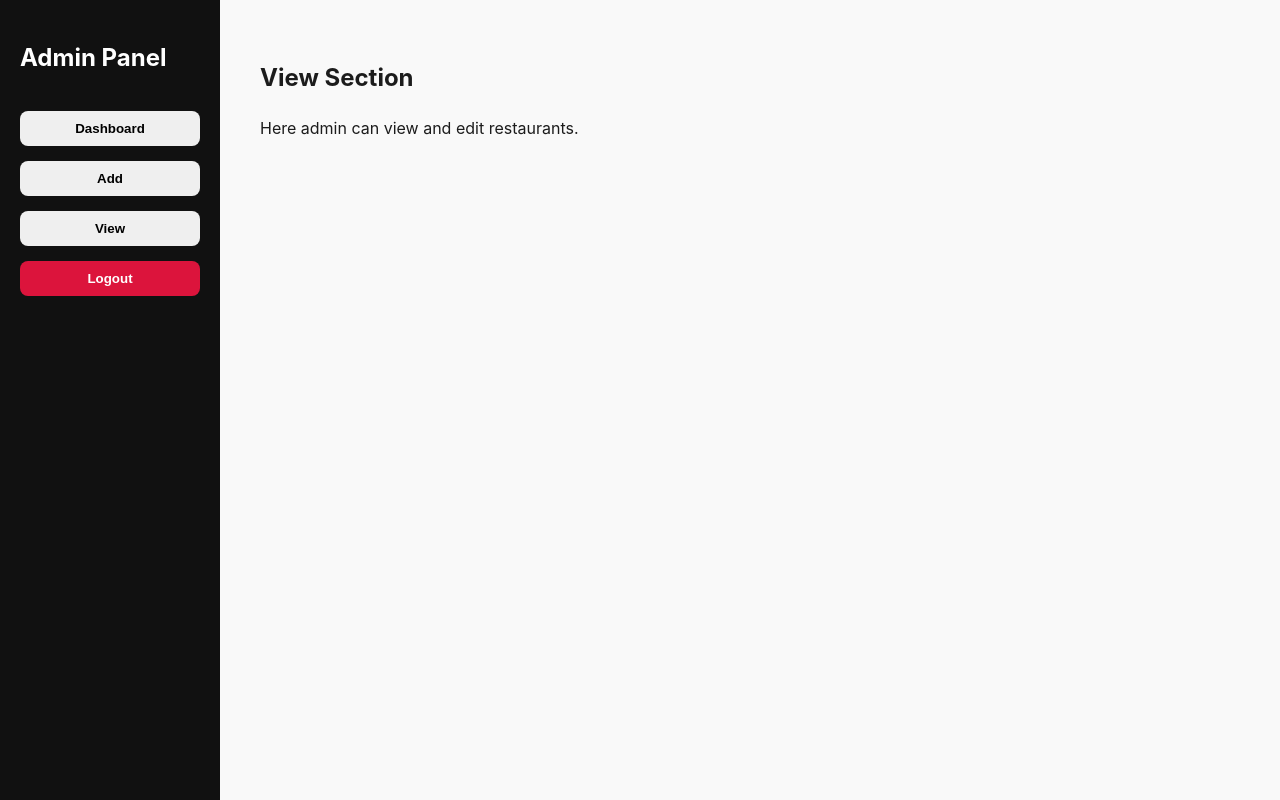
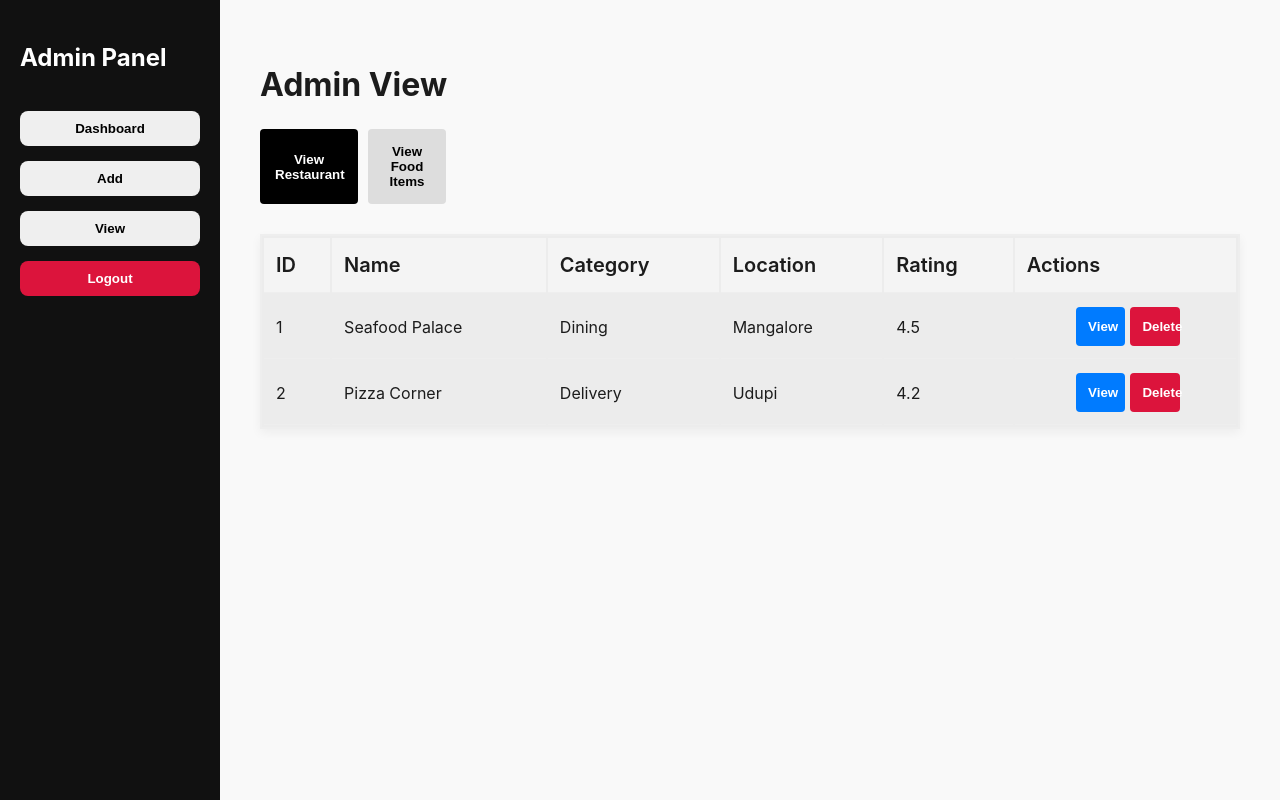
Before and after one commit to KarthikUllal/zomato-clone-mern, a React (Vite) app in the folder zomato-clone/: page /admin/view in a window 1280 px wide. Built offline with nearby package versions, Linux system fonts and the light colour scheme.

Commit message:
created dummy restauant and food data and modified admin view part to render dummy data

```diff
--- /dev/null
+++ b/zomato-clone/src/admin/data/dummyData.js
@@ -0,0 +1,40 @@
+export const dummyRestaurants = [
+  {
+    _id: "1",
+    name: "Seafood Palace",
+    category: "Dining",
+    location: "Mangalore",
+    rating: 4.5,
+  },
+  {
+    _id: "2",
+    name: "Pizza Corner",
+    category: "Delivery",
+    location: "Udupi",
+    rating: 4.2,
+  },
+];
+
+export const dummyFoods = [
+  {
+    _id: "101",
+    name: "Chicken Biryani",
+    price: 250,
+    type: "Non-Veg",
+    restaurantId: "1",
+  },
+  {
+    _id: "102",
+    name: "Paneer Biryani",
+    price: 220,
+    type: "Veg",
+    restaurantId: "1",
+  },
+  {
+    _id: "103",
+    name: "Veg Pizza",
+    price: 300,
+    type: "Veg",
+    restaurantId: "2",
+  },
+];
--- a/zomato-clone/src/admin/pages/AdminView.jsx
+++ b/zomato-clone/src/admin/pages/AdminView.jsx
@@ -1,8 +1,102 @@
+import { useState } from "react";
+import "../styles/AdminView.css";
+import { dummyRestaurants, dummyFoods } from "../data/dummyData";
+
 export default function AdminView() {
+  const [activeTab, setActiveTab] = useState("restaurant");
+
   return (
-    <div>
-      <h2>View Section</h2>
-      <p>Here admin can view and edit restaurants.</p>
+    <div className="admin-view-wrapper">
+      <h1 className="admin-view-title">Admin View</h1>
+
+      <div className="view-tabs">
+        <button
+          className={activeTab === "restaurant" ? "active" : ""}
+          onClick={() => setActiveTab("restaurant")}
+        >
+          View Restaurant
+        </button>
+
+        <button
+          className={activeTab === "food" ? "active" : ""}
+          onClick={() => setActiveTab("food")}
+        >
+          View Food Items
+        </button>
+      </div>
+
+      {/* restaurent table */}
+      {activeTab === "restaurant" && (
+        <table className="admin-table">
+          <thead>
+            <tr>
+              <th>ID</th>
+              <th>Name</th>
+              <th>Category</th>
+              <th>Location</th>
+              <th>Rating</th>
+              <th>Actions</th>
+            </tr>
+          </thead>
+
+          <tbody>
+            {dummyRestaurants.map((restaurant) => (
+              <tr key={restaurant._id}>
+                <td>{restaurant._id}</td>
+                <td>{restaurant.name}</td>
+                <td>{restaurant.category}</td>
+                <td>{restaurant.location}</td>
+                <td>{restaurant.rating}</td>
+                <td>
+                  <div className="action-btn">
+                    <button className="view-btn">View</button>
+                    <button className="delete-btn">Delete</button>
+                  </div>
+                </td>
+              </tr>
+            ))}
+          </tbody>
+        </table>
+      )}
+
+      {/* food table*/}
+      {activeTab === "food" && (
+        <table className="admin-table">
+          <thead>
+            <tr>
+              <th>Name</th>
+              <th>Price</th>
+              <th>Type</th>
+              <th>Restaurant</th>
+              <th>Actions</th>
+            </tr>
+          </thead>
+
+          <tbody>
+            {dummyFoods.map((food) => {
+              // finding restaurant name using restaurent id
+              const restaurant = dummyRestaurants.find(
+                (r) => r._id === food.restaurantId
+              );
+
+              return (
+                <tr key={food._id}>
+                  <td>{food.name}</td>
+                  <td>₹{food.price}</td>
+                  <td>{food.type}</td>
+                  <td>{restaurant ? restaurant.name : "Unknown"}</td>
+                  <td>
+                    <div className="action-btn">
+                      <button className="view-btn">View</button>
+                      <button className="delete-btn">Delete</button>
+                    </div>
+                  </td>
+                </tr>
+              );
+            })}
+          </tbody>
+        </table>
+      )}
     </div>
   );
 }
--- /dev/null
+++ b/zomato-clone/src/admin/styles/AdminView.css
@@ -0,0 +1,89 @@
+.admin-view-wrapper {
+  width: 100%;
+}
+
+.admin-view-title {
+  margin-bottom: 20px;
+}
+
+/* Tabs */
+.view-tabs {
+  margin-bottom: 20px;
+  display: flex;
+  width: 20%;
+}
+
+.view-tabs button {
+  padding: 15px;
+  margin-right: 10px;
+  border: none;
+  cursor: pointer;
+  background: #ddd;
+  border-radius: 4px;
+  width: 50%;
+
+}
+
+.view-tabs button:hover {
+  background: #ccc;
+}
+
+.view-tabs .active {
+  background: black;
+  color: white;
+}
+
+/* Table */
+.admin-table {
+  width: 100%;
+  margin-top: 30px;
+ border: 2px solid #eee;
+  background: rgb(236, 236, 236);
+  box-shadow: 0 4px 10px rgba(0, 0, 0, 0.05);
+}
+
+.admin-table th,
+.admin-table td {
+  padding: 12px;
+  text-align: left;
+  border-bottom: 1px solid #eee;
+
+}
+
+.admin-table th {
+  background: #f4f4f4;
+  font-weight: 600;
+  font-size: 20px;
+  font-style: bold;
+}
+
+.admin-table tr:hover {
+  background: #fafafa;
+}
+
+
+/* Buttons */
+.action-btn {
+  display: flex;
+  margin: 0 auto;
+  width: 50%;
+}
+
+.view-btn {
+  width: 50%;
+  margin-right: 5px;
+  border: none;
+  background: #007bff;
+  color: white;
+  cursor: pointer;
+  border-radius: 4px;
+}
+
+.delete-btn {
+  width: 50%;
+  border: none;
+  background: crimson;
+  color: white;
+  cursor: pointer;
+  border-radius: 4px;
+}
```
